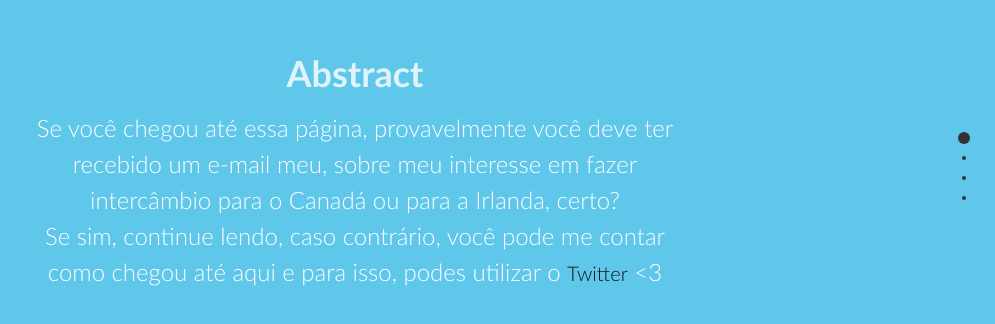
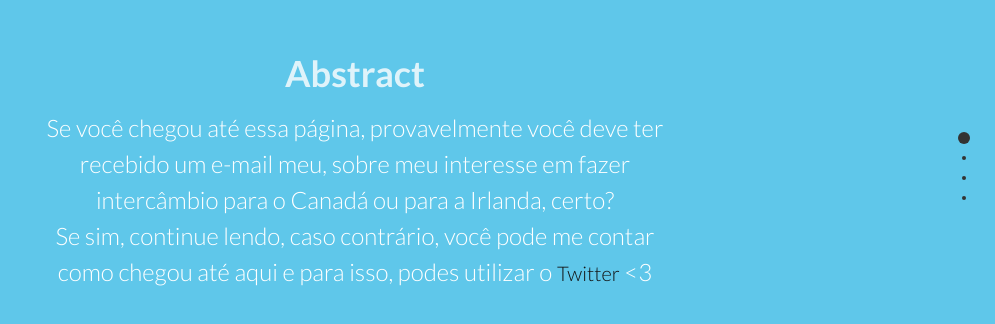
Before and after one commit to ftonato/intercambio-page, a plain HTML site: page index.html in a window 1280 px wide. Shown: the part 232-556 px from the top of the page, without its empty margins (285-1280 px from the left). Drawn offline with Linux system fonts and the light colour scheme.

Commit message:
Ajustar dependência de font

```diff
--- a/index.css
+++ b/index.css
@@ -1,44 +1,13 @@
 /* Lato font's 300 / 700
 * --------------------------------------- */
 
-/* latin-ext */
-@font-face {
-  font-family: 'Lato';
-  font-style: normal;
-  font-weight: 300;
-  src: local('Lato Light'), local('Lato-Light'), url(http://fonts.gstatic.com/s/lato/v11/dPJ5r9gl3kK6ijoeP1IRsvY6323mHUZFJMgTvxaG2iE.woff2) format('woff2');
-  unicode-range: U+0100-024F, U+1E00-1EFF, U+20A0-20AB, U+20AD-20CF, U+2C60-2C7F, U+A720-A7FF;
-}
-/* latin */
-@font-face {
-  font-family: 'Lato';
-  font-style: normal;
-  font-weight: 300;
-  src: local('Lato Light'), local('Lato-Light'), url(http://fonts.gstatic.com/s/lato/v11/EsvMC5un3kjyUhB9ZEPPwg.woff2) format('woff2');
-  unicode-range: U+0000-00FF, U+0131, U+0152-0153, U+02C6, U+02DA, U+02DC, U+2000-206F, U+2074, U+20AC, U+2212, U+2215, U+E0FF, U+EFFD, U+F000;
-}
-/* latin-ext */
-@font-face {
-  font-family: 'Lato';
-  font-style: normal;
-  font-weight: 700;
-  src: local('Lato Bold'), local('Lato-Bold'), url(http://fonts.gstatic.com/s/lato/v11/ObQr5XYcoH0WBoUxiaYK3_Y6323mHUZFJMgTvxaG2iE.woff2) format('woff2');
-  unicode-range: U+0100-024F, U+1E00-1EFF, U+20A0-20AB, U+20AD-20CF, U+2C60-2C7F, U+A720-A7FF;
-}
-/* latin */
-@font-face {
-  font-family: 'Lato';
-  font-style: normal;
-  font-weight: 700;
-  src: local('Lato Bold'), local('Lato-Bold'), url(http://fonts.gstatic.com/s/lato/v11/H2DMvhDLycM56KNuAtbJYA.woff2) format('woff2');
-  unicode-range: U+0000-00FF, U+0131, U+0152-0153, U+02C6, U+02DA, U+02DC, U+2000-206F, U+2074, U+20AC, U+2212, U+2215, U+E0FF, U+EFFD, U+F000;
-}
+@import url(https://fonts.googleapis.com/css?family=Lato:300,700);
 
 
 /* Custom CSS
 * --------------------------------------- */
 body {
-	font-family: arial,helvetica;
+	font-family: 'Lato', sans-serif;
 	color: #333;
 	color: rgba(0,0,0,0.5);
 }
```
